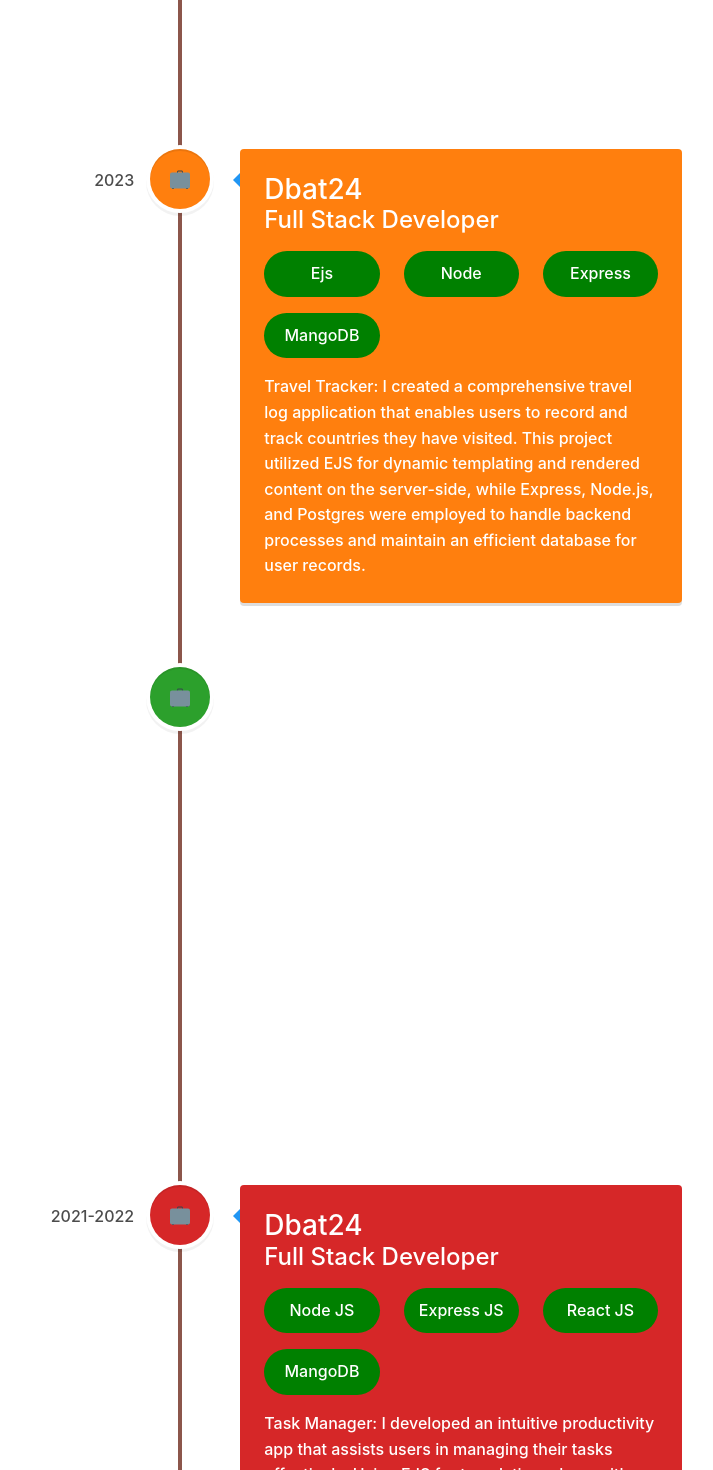
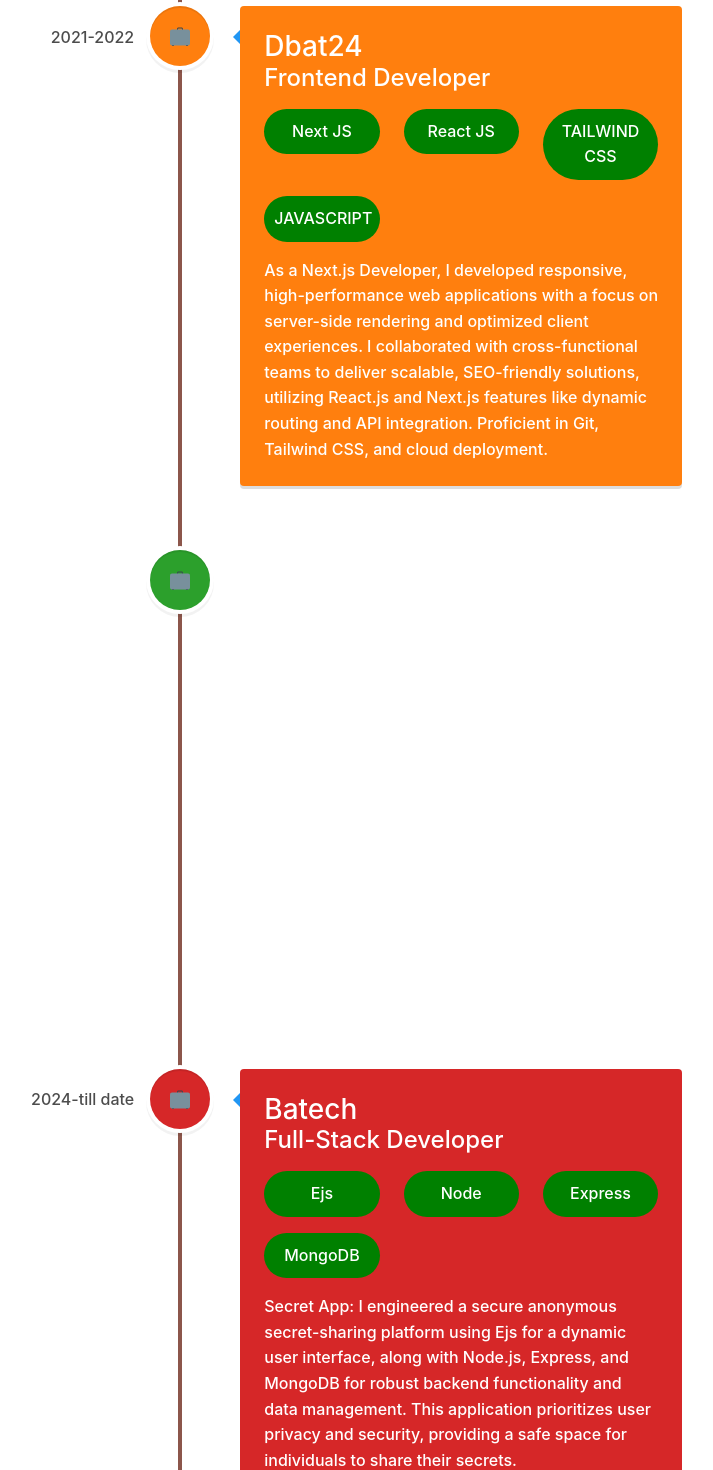
Before and after one commit to Dbat24/dbat24, a React (Create React App) app in the folder dbat24/: page / in a window 1280 px wide. Shown: the part 1772-3242 px from the top of the page, without its empty margins (460-1173 px from the left). Built offline with nearby package versions, Linux system fonts and the light colour scheme.

Commit message:
General update of codes.

```diff
--- a/dbat24/src/Components/About/About.js
+++ b/dbat24/src/Components/About/About.js
@@ -20,9 +20,7 @@
 				<span className="line"></span>
 			</div>
 				<p>
-				As a Full-Stack Software Developer, I specialize in the MERN stack (MongoDB, Express.js, React.js, Node.js) while also being proficient in additional technologies such as PostgreSQL, EJS, Firebase, and Tailwind CSS. I have hands-on experience building and deploying web applications, creating responsive user interfaces with React.js, and developing back-end logic using Node.js and Express.js. My skills extend to working with both MongoDB and PostgreSQL for database management, and integrating RESTful APIs to ensure smooth client-server interactions.
-
-I focus on writing clean, efficient code and continuously improving my knowledge of best practices. Additionally, I am familiar with version control using Git and have experience deploying applications on cloud platforms like Firebase. I am adept at crafting dynamic views with EJS and leveraging Tailwind CSS to build modern, responsive designs.
+As a Full-Stack Software Engineer and Web Developer, I specialize in the MERN stack (MongoDB, Express.js, React.js, Node.js) and Next.js. Skilled in PostgreSQL, EJS, Firebase, and Tailwind CSS, I bring expertise in building responsive user interfaces, developing RESTful APIs, and implementing back-end solutions. With experience in cloud deployment, Git version control, and database management, I focus on scalable, clean code for high-performance applications.
 				</p>
 			</div>
 		</div>
--- a/dbat24/src/Components/Education/Edu.js
+++ b/dbat24/src/Components/Education/Edu.js
@@ -12,19 +12,19 @@
     {
       name: "Self-Taught Full-Stack Web Developer",
       year: "2023",
-      des: "Personally trained as a full-stack developer through dedicated study of online resources, including video tutorials and technical documentation. Developed expertise in front-end technologies like HTML, CSS, and JavaScript, as well as back-end tools such as Node.js, Express, and MongoDB/Postgres. Built real-world projects independently, applying a deep understanding of both client and server-side development.",
+      des: "Personally trained as a full-stack developer through dedicated study of online resources, including video tutorials and technical documentation. Developed expertise in front-end technologies like Next.js, React.js, ejs, HTML, CSS, and JavaScript, as well as back-end tools and databases such as Node.js, Express, MongoDB and Postgres. Built real-world projects independently, applying a deep understanding of both client and server-side development.",
     },
     {
       name: "T-Max Web Development Bootcamp",
       degree: "Certificate in Web Development",
       year: "2023",
-      des: "Completed an intensive web development bootcamp focused on full-stack development, including HTML, CSS, JavaScript, React, Node.js, Express, and MongoDB. Gained hands-on experience building dynamic web applications, collaborating in teams, and mastering modern frameworks and development best practices.",
+      des: "Completed an intensive web development bootcamp focused on full-stack development, including HTML, CSS, JavaScript and WordPress. Gained hands-on experience building dynamic web applications, collaborating in teams, and mastering modern frameworks and development best practices.",
     },
     {
       name: "GIZ / Weevil",
       degree: "Certificate in web development",
       year: "2022",
-      des: "Successfully completed an immersive web development bootcamp that emphasized practical coding experience in front-end technologies like HTML, CSS, JavaScript, and frameworks such as React. Additionally, developed a solid foundation in back-end development using Node.js, Express, and databases to deliver fully functional web applications.",
+      des: "Successfully completed an immersive web development bootcamp that emphasized practical coding experience in front-end technologies like HTML, CSS, JavaScript.",
     },
     {
       name: "EntryLevel UI/UX Design",
--- a/dbat24/src/Components/Projects/Project.js
+++ b/dbat24/src/Components/Projects/Project.js
@@ -5,63 +5,68 @@
 const Project = () => {
   const data = [
     {
-      name: "Todo-app",
-      des: "The Video Player App, developed using JavaScript, offers smooth video playback with essential controls like play, pause, fast forward, and volume adjustment. It features a progress bar for easy navigation and supports full-screen mode. Designed with a responsive interface, the app ensures consistent performance on both desktop and mobile devices.",
-      projectlink: "https://todo-app-6sdi.onrender.com",
+      name: "Blog App",
+      des: "This blog website is a dynamic platform built with the MERN stack (MongoDB, Express.js, React, and Node.js) to deliver an engaging, scalable blogging experience. Designed to showcase the power of full-stack development, the site enables smooth navigation, fast loading, and seamless content management. Its robust back-end, combined with an intuitive front-end, allows for easy user interaction and efficient data handling.",
+      projectlink: "https://blog-app-frontend-teal-kappa.vercel.app/",
       techStackUsed: [
         { techStack: "Node js" },
-        { techStack: " Ejs" },
+        { techStack: "react js" },
         { techStack: "Express js" },
+        { techStack: "MongoDB" }
+      ],
+    },
+    {
+      name: "BatDigital Website",
+      des: "Dbat24 is a cutting-edge digital solutions provider, specializing in innovative strategies to elevate brands and businesses. Our sleek, responsive website, crafted with React.js, Next.js, and Tailwind CSS, offers an intuitive and seamless user experience, reflecting our commitment to high performance and modern design.",
+      projectlink: "https://landing-page-next-ts.vercel.app/",
+      techStackUsed: [
+        { techStack: "Next.js" },
+        { techStack: "React.js " },
+        { techStack: "Tailwind CSS" },
       ],
     },
     {
       name: "Image Gallery App",
-      des: "The Video Player App, developed using JavaScript, offers smooth video playback with essential controls like play, pause, fast forward, and volume adjustment. It features a progress bar for easy navigation and supports full-screen mode. Designed with a responsive interface, the app ensures consistent performance on both desktop and mobile devices.",
+      des: "This Image Gallery app is built with React, Node.js, Express, and Firebase, offers a visually compelling and responsive experience for users to browse, upload, and manage images seamlessly. Leveraging Firebase's real-time database and storage capabilities, the app ensures fast, secure image hosting, while React’s dynamic interface provides smooth and engaging navigation. The backend, powered by Express and Node.js, efficiently handles user requests and data flow, creating a reliable, scalable image gallery solution.",
       projectlink: "https://batstock-8a9fc.web.app",
       techStackUsed: [
         { techStack: "Node js" },
         { techStack: "react js" },
         { techStack: "Express js" },
-      ],
-    },
-    {
-      name: "Blog App",
-      des: "The Video Player App, developed using JavaScript, offers smooth video playback with essential controls like play, pause, fast forward, and volume adjustment. It features a progress bar for easy navigation and supports full-screen mode. Designed with a responsive interface, the app ensures consistent performance on both desktop and mobile devices.",
-      projectlink: "https://blog-app-frontend-eosin.vercel.app",
-      techStackUsed: [
-        { techStack: "Node js" },
-        { techStack: "react js" },
-        { techStack: "Express js" },
+        { techStack: "Firebase" },
       ],
     },
     {
       name: "Anonymous SecretKeeper-App",
-      des: "The Video Player App, developed using JavaScript, offers smooth video playback with essential controls like play, pause, fast forward, and volume adjustment. It features a progress bar for easy navigation and supports full-screen mode. Designed with a responsive interface, the app ensures consistent performance on both desktop and mobile devices.",
+      des: "An anonymous SecretKeeper app that is a secure anonymous platform built with the MERN stack (MongoDB, Express.js, React, Node.js), enabling users to share secrets confidentially. Designed with a focus on privacy, the app ensures data security while providing a smooth, responsive user experience. MongoDB efficiently manages data storage, while Node.js and Express support fast, reliable back-end operations. React powers a user-friendly interface that promotes seamless interactions. SecretKeeper showcases BatDigital’s expertise in developing innovative, full-stack applications focused on user confidentiality and performance, making it an impressive asset for prospective employers in need of secure, engaging web solutions.",
       projectlink: "https://secrets-app-3vaq.onrender.com",
       techStackUsed: [
         { techStack: "Node js" },
         { techStack: "react js" },
         { techStack: "Express js" },
+        { techStack: "MongoDB" },
       ],
     },
     {
       name: "World Capital Quiz App",
-      des: "The Video Player App, developed using JavaScript, offers smooth video playback with essential controls like play, pause, fast forward, and volume adjustment. It features a progress bar for easy navigation and supports full-screen mode. Designed with a responsive interface, the app ensures consistent performance on both desktop and mobile devices.",
+      des: "This World Capital Quiz App is built with React, Node.js, Express, and PostgreSQL, is an interactive trivia platform designed to test users' knowledge of global capitals. React provides a dynamic and engaging user interface, while Node.js and Express power efficient back-end processing to ensure seamless gameplay. PostgreSQL’s robust database management allows for scalable, reliable data storage of quiz questions and user scores.",
       projectlink: "https://world-capital-quiz-app.onrender.com",
       techStackUsed: [
         { techStack: "Node js" },
         { techStack: "react js" },
         { techStack: "Express js" },
+        { techStack: "Postgres" },
       ],
     },
     {
       name: "Travel Tracker App",
-      des: "The Video Player App, developed using JavaScript, offers smooth video playback with essential controls like play, pause, fast forward, and volume adjustment. It features a progress bar for easy navigation and supports full-screen mode. Designed with a responsive interface, the app ensures consistent performance on both desktop and mobile devices.",
+      des: "A Travel Tracker App that is an interactive platform that enables users to log their travel history, showcasing visited countries on a world map segmented by continent. Built with React, Node.js, Express, and PostgreSQL, the app provides an engaging, personalized experience. React powers the intuitive interface, while Node.js and Express handle backend operations, ensuring data integrity and performance. PostgreSQL supports robust data storage, allowing each user to manage their travel records seamlessly.",
       projectlink: "https://travel-tracker-app.onrender.com",
       techStackUsed: [
         { techStack: "Node js" },
         { techStack: "react js" },
         { techStack: "Express js" },
+        { techStack: "Postgres" },
       ],
     },
   ];
--- a/dbat24/src/Components/TechStack/TechStack.js
+++ b/dbat24/src/Components/TechStack/TechStack.js
@@ -16,6 +16,9 @@
       name: "React js",
     },
     {
+      name: "Next.js",
+    },
+    {
       name: "JavaScript",
     },
     {
@@ -32,9 +35,6 @@
     },
     {
       name: "Postman",
-    },
-    {
-      name: "WordPress",
     },
     {
       name: "BootStrap",
--- a/dbat24/src/Components/Testimonial/Testimonial.js
+++ b/dbat24/src/Components/Testimonial/Testimonial.js
@@ -8,45 +8,45 @@
   const data = [
     {
       name: "Zaynab",
-      position: "CEO",
-      des: "I like the website very interactive",
+      position: "Digital Marketing Director",
+      des:"BatDigital’s corporate site is modern, responsive, and user-friendly, capturing our brand perfectly. Highly recommended!",
       img: "https://media.istockphoto.com/id/1586524541/photo/happy-saleswoman-working-at-a-hardware-store.jpg?s=1024x1024&w=is&k=20&c=WcNrKw5PZCOKT5b5KC9XzlcaJjdkq8dyyX2QY6wPxys=",
     },
     {
       name: "Hawau",
-      position: "CEO",
-      des: "I like the website very interactive",
+      position: "— Creative Director",
+      des: "We needed a fast, secure image solution, and BatDigital delivered. The gallery app is beautifully designed and performs flawlessly.",
       img: "https://media.istockphoto.com/id/513498618/photo/business-woman-working-at-a-warehouse.jpg?s=1024x1024&w=is&k=20&c=_2yIswmpbzUzc3ZolWfroKC2bzaC6Sdh3nuLwrjkCBo=",
     },
     {
-      name: "John Doe",
-      position: "Product Manager",
-      des: "I like the website very interactive",
+      name: "Zainab Ibikunle",
+      position: "Project Manager",
+      des: "BatDigital’s blog platform is seamless and user-friendly. Managing content has never been this efficient and enjoyable!",
       img: "https://media.istockphoto.com/id/1542566108/photo/young-businessman-smiling-at-camera.jpg?s=1024x1024&w=is&k=20&c=KRl4dBPDmythu0fINY6rw8pvuTdmvGLaSrW6fMeMjyA=",
     },
     {
-      name: "Aisha",
-      position: "CEO",
-      des: "I like the website very interactive",
+      name: "— Anonymous User",
+      position: "CTO",
+      des: "Privacy was our priority, and BatDigital’s SecretKeeper exceeded expectations. It’s simple, secure, and fun to use!",
       img: "https://media.istockphoto.com/id/1432250388/photo/smiling-woman-with-blond-short-hair-sitting-in-the-office-and-looking-directly-at-the-camera.jpg?s=1024x1024&w=is&k=20&c=7a8FOMaJsHQ-qICHX8HZbtAY_-2_TeAmfd3oEpCzRmg=",
     },
     {
-      name: "Ben",
-      position: "Project Manager",
-      des: "I like the website very interactive",
+      name: "Abiola OmoAlhaja",
+      position: "CEO",
+      des: "The World Capital Quiz app is addictive! BatDigital combined learning with fun, giving us a world-class experience.",
       img: "https://media.istockphoto.com/id/2159002964/photo/robotics-handshake-and-engineering-team-in-factory-for-manufacturing-agreement-or-industry-4.jpg?s=1024x1024&w=is&k=20&c=ZEGOrKhLlyAEaR-FdAfTU8sz1O0Ln3RCENqt9dXuRgI=",
     },
     {
-      name: "Frank",
-      position: "CTO",
-      des: "I like the website very interactive",
+      name: "— Travel Blogger",
+      position: "CEO",
+      des: "I love the interactive map! BatDigital’s Travel Tracker keeps all my travel memories alive with a click.",
       img: "https://plus.unsplash.com/premium_photo-1683134157126-2f0cfd8ee388?q=80&w=1470&auto=format&fit=crop&ixlib=rb-4.0.3&ixid=M3wxMjA3fDB8MHxwaG90by1wYWdlfHx8fGVufDB8fHx8fA%3D%3D",
     },
   ];
 
   var settings = {
     dots: true,
-    infinite: false,
+    infinite: true,
     speed: 500,
     slidesToShow: 3,
     initialSlide: 0,
--- a/dbat24/src/Components/WorkExp/WorkExp.js
+++ b/dbat24/src/Components/WorkExp/WorkExp.js
@@ -11,16 +11,68 @@
   const data = [
     {
       companyname: "Dbat24",
+      position: "MERN-Stack Developer",
+      des: "Blog App: I built a feature-rich blogging platform that empowers users to create, edit, and share blog posts. Using React for a responsive user interface, I integrated Node.js, Express, and MongoDB to manage user authentication, content storage, and seamless content delivery. This project allowed me to enhance my skills in managing complex data structures and creating a user-friendly experience.",
+      year: "2021-2022",
+
+      techskills: [
+        { techname: "Node JS" },
+        { techname: "Express JS" },
+        { techname: "React JS" },
+        { techname: "MangoDB" },
+      ],
+    },
+    {
+      companyname: "Dbat24",
+      position: "Frontend Developer",
+      des: "As a Next.js Developer, I developed responsive, high-performance web applications with a focus on server-side rendering and optimized client experiences. I collaborated with cross-functional teams to deliver scalable, SEO-friendly solutions, utilizing React.js and Next.js features like dynamic routing and API integration. Proficient in Git, Tailwind CSS, and cloud deployment.",
+      year: "2021-2022",
+
+      techskills: [
+        { techname: "Next JS" },
+        { techname: "React JS" },
+        { techname: "TAILWIND CSS" },
+        { techname: "JAVASCRIPT" },
+      ],
+    },
+    {
+      companyname: "Mirrabelle",
+      position: "Full Stack Developer",
+      des: "Image Gallery: I designed a user-friendly image storage solution that allows users to upload and organize their photos for future use. Utilizing React for the frontend, I integrated Firebase to provide backend services, including real-time data storage, image hosting, and user authentication, ensuring a seamless experience for users.",
+      year: "2022",
+
+      techskills: [
+        { techname: "React" },
+        { techname: "FireStore" },
+        { techname: "Fire Auth" },
+        { techname: "Firebase hosting" },
+      ],
+    },
+    {
+      companyname: "Batech",
       position: "Full-Stack Developer",
-      des: "Secret App: I engineered a secure anonymous secret-sharing platform using React for a dynamic user interface, along with Node.js, Express, and MongoDB for robust backend functionality and data management. This application prioritizes user privacy and security, providing a safe space for individuals to share their secrets.",
+      des: "Secret App: I engineered a secure anonymous secret-sharing platform using Ejs for a dynamic user interface, along with Node.js, Express, and MongoDB for robust backend functionality and data management. This application prioritizes user privacy and security, providing a safe space for individuals to share their secrets.",
 
       year: "2024-till date",
 
       techskills: [
-        {techname: "React JS"},
+        { techname: "Ejs" },
         { techname: "Node" },
         { techname: "Express" },
         { techname: "MongoDB" },
+      ],
+    },
+    {
+      companyname: "Zyeebis Place",
+      position: "Full Stack Developer",
+      des: "World Capital Quiz: I developed an engaging interactive quiz application that challenges users to test their knowledge of world capitals. This project utilized EJS for dynamic content rendering and was built on a foundation of Node.js, Express, and Postgres, enabling efficient data management and providing users with immediate feedback on their quiz performance.",
+      year: "2021-2022",
+
+      techskills: [
+        { techname: "EJS" },
+        { techname: "Express JS" },
+        { techname: "React JS" },
+        { techname: "Postgres" },
       ],
     },
     {
@@ -30,71 +82,9 @@
       year: "2023",
 
       techskills: [
-        {
-          techname: "Ejs",
-        },
+        { techname: "Ejs" },
         { techname: "Node" },
         { techname: "Express" },
-        { techname: "MangoDB" },
-      ],
-    },
-    {
-      companyname: "Dbat24",
-      position: "Full Stack Developer",
-      des: "Image Gallery: I designed a user-friendly image storage solution that allows users to upload and organize their photos for future use. Utilizing React for the frontend, I integrated Firebase to provide backend services, including real-time data storage, image hosting, and user authentication, ensuring a seamless experience for users.",
-      year: "2022",
-
-      techskills: [
-        {
-          techname: "React",
-        },
-        { techname: "FireStore" },
-        { techname: "Fire Auth" },
-        { techname: "Firebase hosting" },
-      ],
-    },
-    {
-      companyname: "Dbat24",
-      position: "Full Stack Developer",
-      des: "Task Manager: I developed an intuitive productivity app that assists users in managing their tasks effectively. Using EJS for templating, along with Express, Node.js, and Postgres, I created a reliable backend system that supports task creation, updates, and organization, enhancing users' productivity.",
-      year: "2021-2022",
-
-      techskills: [
-        {
-          techname: "Node JS",
-        },
-        { techname: "Express JS" },
-        { techname: "React JS" },
-        { techname: "MangoDB" },
-      ],
-    },
-    {
-      companyname: "AgbekeAde",
-      position: "Full Stack Developer",
-      des: "World Capital Quiz: I developed an engaging interactive quiz application that challenges users to test their knowledge of world capitals. This project utilized EJS for dynamic content rendering and was built on a foundation of Node.js, Express, and Postgres, enabling efficient data management and providing users with immediate feedback on their quiz performance.",
-      year: "2021-2022",
-
-      techskills: [
-        {
-          techname: "EJS",
-        },
-        { techname: "Express JS" },
-        { techname: "React JS" },
-        { techname: "Postgres" },
-      ],
-    },
-    {
-      companyname: "Mirrabelle",
-      position: "MERN-Stack Developer",
-      des: "Blog App: I built a feature-rich blogging platform that empowers users to create, edit, and share blog posts. Using React for a responsive user interface, I integrated Node.js, Express, and MongoDB to manage user authentication, content storage, and seamless content delivery. This project allowed me to enhance my skills in managing complex data structures and creating a user-friendly experience.",
-      year: "2021-2022",
-
-      techskills: [
-        {
-          techname: "Node JS",
-        },
-        { techname: "Express JS" },
-        { techname: "React JS" },
         { techname: "MangoDB" },
       ],
     },
```
Also changed, not shown: dbat24/src/Components/Contact/Contact.css (+9 -25 lines), dbat24/src/Components/Testimonial/Testimonial.css (+55 -6 lines).
